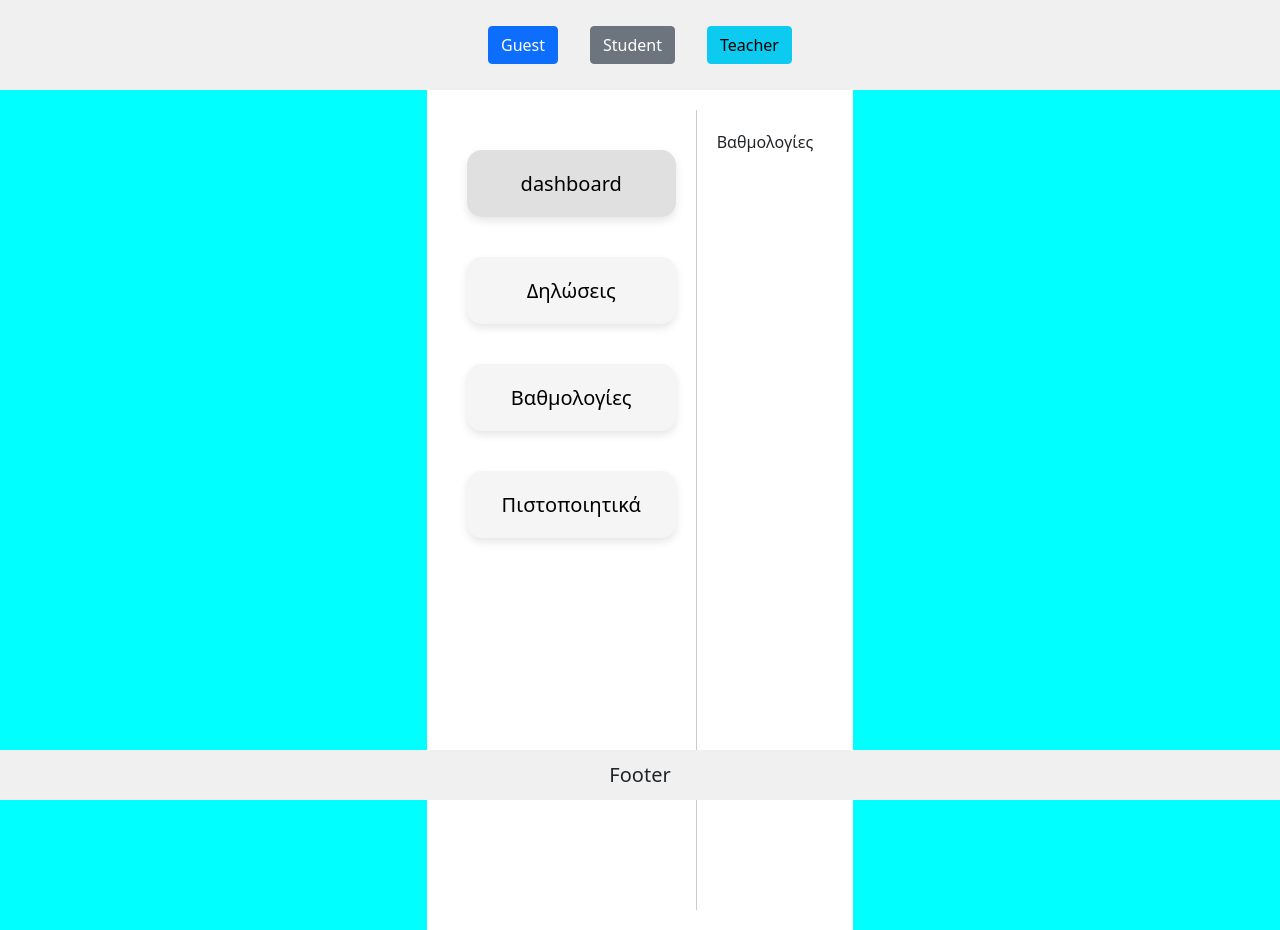
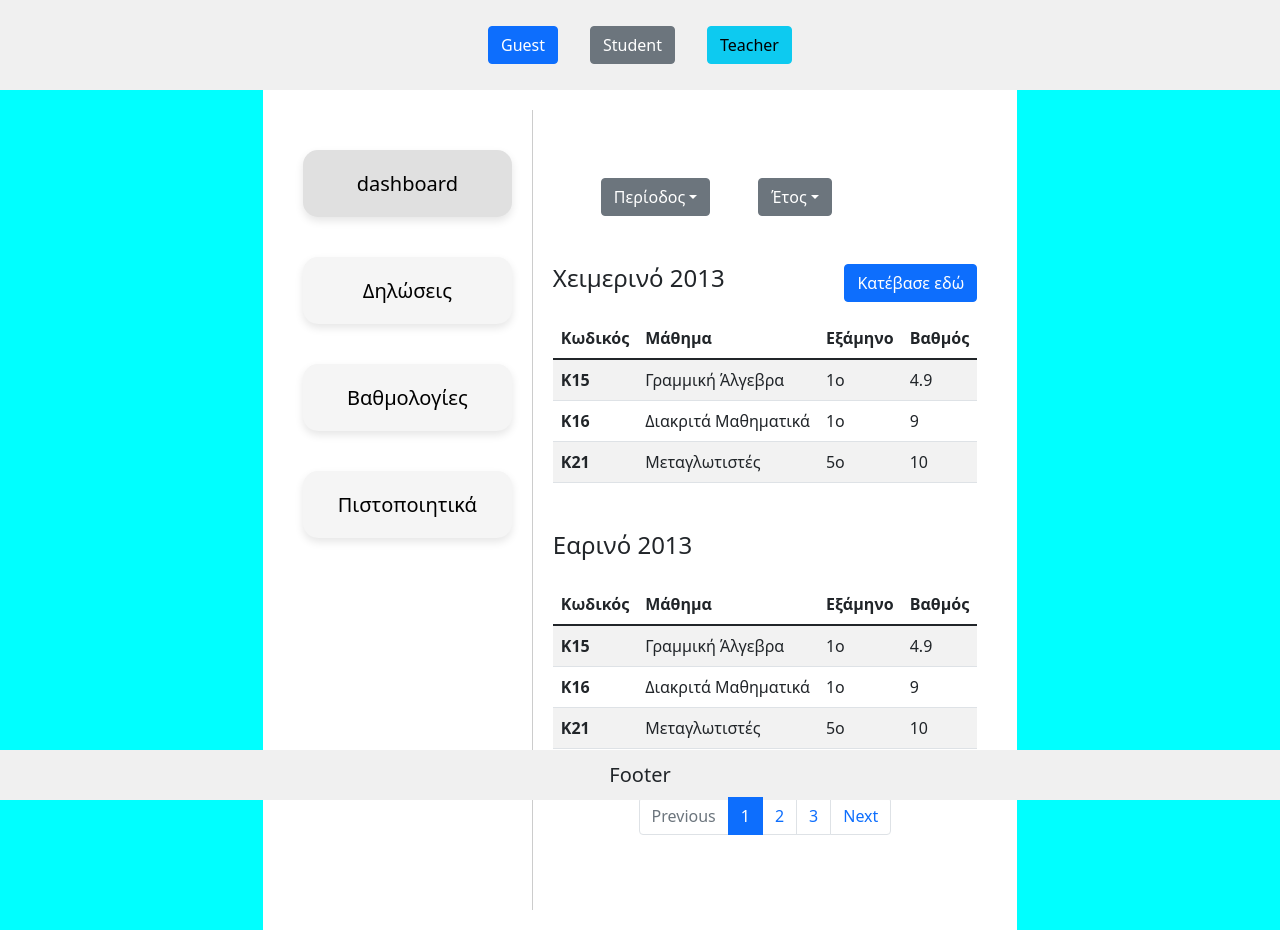
Before and after one commit to kostasalex/My_Studies-Redesign, a React (Vite) app in the folder client/: page /student/grades in a window 1280 px wide. Built offline with nearby package versions, Linux system fonts and the light colour scheme.

Commit message:
feat(student): add grades page and pagination component in commons

```diff
--- a/client/index.html
+++ b/client/index.html
@@ -10,5 +10,6 @@
   <body>
     <div id="root"></div>
     <script type="module" src="/src/main.jsx"></script>
+
   </body>
 </html>
--- a/client/src/components/UserSpecific/student/Student.jsx
+++ b/client/src/components/UserSpecific/student/Student.jsx
@@ -7,9 +7,10 @@ import Home from "./home/Home"
 
 import styles from './Student.module.css';
 import Registration from './registration/Registration';
-
+import Grades from './grades/Grades';
 
 export default function Student() {
+
   const navigate = useNavigate();
   const [selected, setSelected] = React.useState('dashboard'); // default selected state
 
@@ -36,7 +37,7 @@ export default function Student() {
           <Route path="/" element={<Navigate replace to="dashboard" />} />
           <Route path="dashboard" element={<Home />} />
           <Route path="registration" element={<Registration/>} />
-          <Route path="grades" element={<div>Βαθμολογίες</div>} />
+          <Route path="grades" element={<Grades/>} />
           <Route path="certificates" element={<div>Πιστοποιητικά</div>} />
           <Route path="profile" element={<div>Προφίλ</div>} />
         </Routes>
--- /dev/null
+++ b/client/src/components/UserSpecific/student/grades/Grades.jsx
@@ -0,0 +1,36 @@
+import Pagination from "@/components/common/Pagination"
+import Table from "./table/Table"
+
+
+const Grades = () => {
+    return (
+        <div>
+            <div>
+                <div className="btn-group m-5">
+                    <button type="button" className="btn btn-secondary dropdown-toggle" data-toggle="dropdown" aria-haspopup="true" aria-expanded="false">
+                        Περίοδος
+                    </button>
+                </div>
+                <div className="btn-group">
+                    <button type="button" className="btn btn-secondary dropdown-toggle" data-toggle="dropdown" aria-haspopup="true" aria-expanded="false">
+                        Έτος
+                    </button>
+                </div>
+            </div>
+            <div className="d-flex justify-content-between mb-3">
+                <h4>Χειμερινό 2013</h4>
+                <button className="btn btn-primary">Κατέβασε εδώ</button>
+            </div>
+            <Table />
+            <div className="d-flex justify-content-between mb-3 mt-5">
+                <h4>Εαρινό 2013</h4>
+            </div>
+                <Table />
+            <div className="d-flex justify-content-center mt-5">
+                <Pagination/>
+            </div>
+        </div>
+    )
+}
+
+export default Grades
--- /dev/null
+++ b/client/src/components/UserSpecific/student/grades/table/Table.jsx
@@ -0,0 +1,39 @@
+
+const Table = () => {
+    return (
+        <div>
+            <table className="table table-striped">
+                <thead>
+                    <tr>
+                        <th scope="col">Κωδικός</th>
+                        <th scope="col">Μάθημα</th>
+                        <th scope="col">Εξάμηνο</th>
+                        <th scope="col">Βαθμός</th>
+                    </tr>
+                </thead>
+                <tbody>
+                    <tr>
+                        <th scope="row">Κ15</th>
+                        <td>Γραμμική Άλγεβρα</td>
+                        <td>1ο</td>
+                        <td>4.9</td>
+                    </tr>
+                    <tr>
+                        <th scope="row">K16</th>
+                        <td>Διακριτά Μαθηματικά</td>
+                        <td>1ο</td>
+                        <td>9</td>
+                    </tr>
+                    <tr>
+                        <th scope="row">K21</th>
+                        <td>Μεταγλωτιστές</td>
+                        <td>5ο</td>
+                        <td>10</td>
+                    </tr>
+                </tbody>
+            </table>
+        </div>
+    )
+}
+
+export default Table
--- /dev/null
+++ b/client/src/components/common/Pagination.jsx
@@ -0,0 +1,24 @@
+
+const Pagination = () => {
+    return (
+        <div>
+            <nav aria-label="...">
+                <ul className="pagination">
+                    <li className="page-item disabled">
+                        <a className="page-link" href="#" tabIndex="-1">Previous</a>
+                    </li>
+                    <li className="page-item active"><a className="page-link" href="#">1</a></li>
+                    <li className="page-item">
+                        <a className="page-link" href="#">2 <span className="sr-only"></span></a>
+                    </li>
+                    <li className="page-item"><a className="page-link" href="#">3</a></li>
+                    <li className="page-item">
+                        <a className="page-link" href="#">Next</a>
+                    </li>
+                </ul>
+            </nav>
+        </div>
+    )
+}
+
+export default Pagination
```
Also changed, not shown: client/src/components/UserSpecific/student/grades/Grades.module.css (added).
